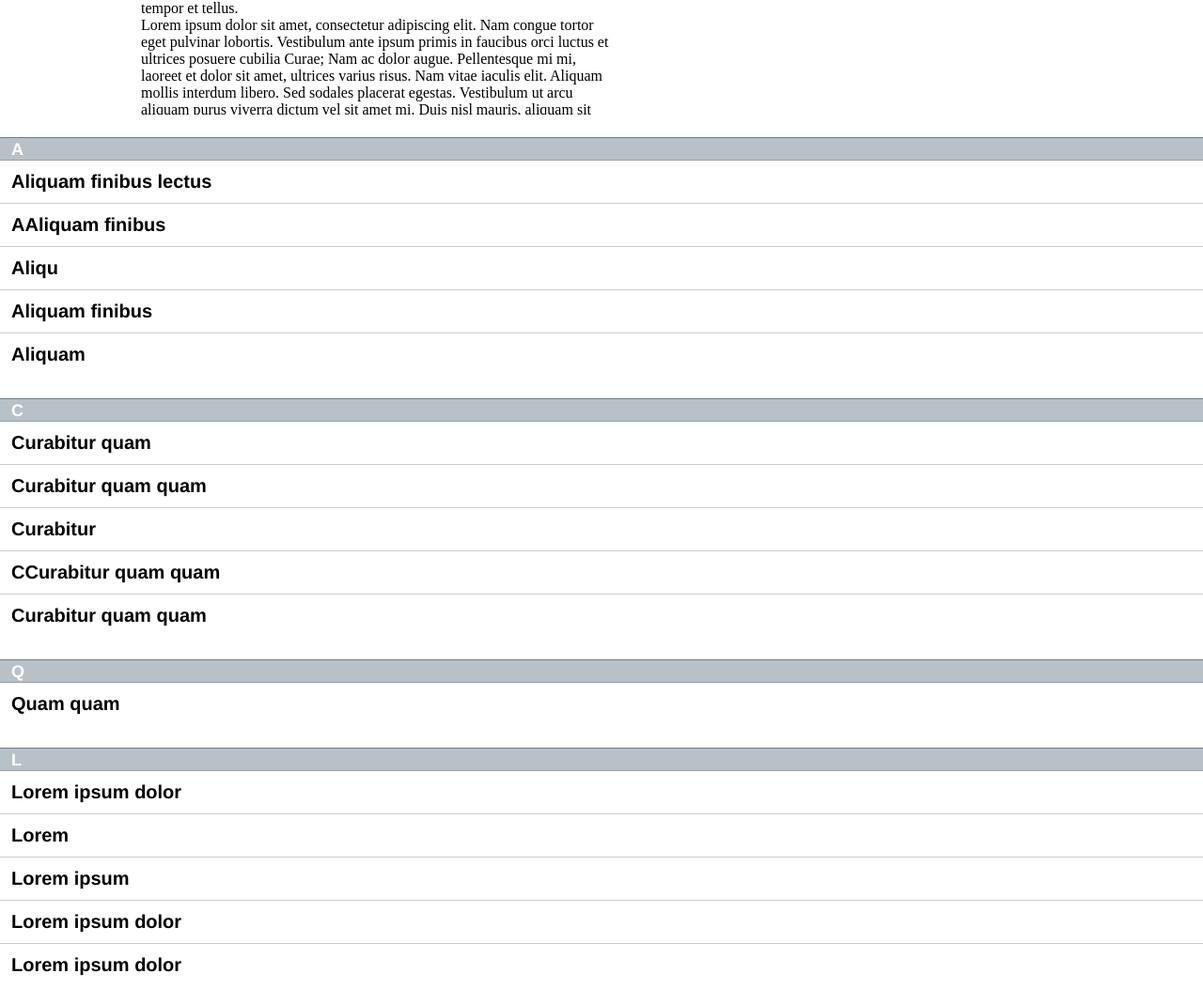
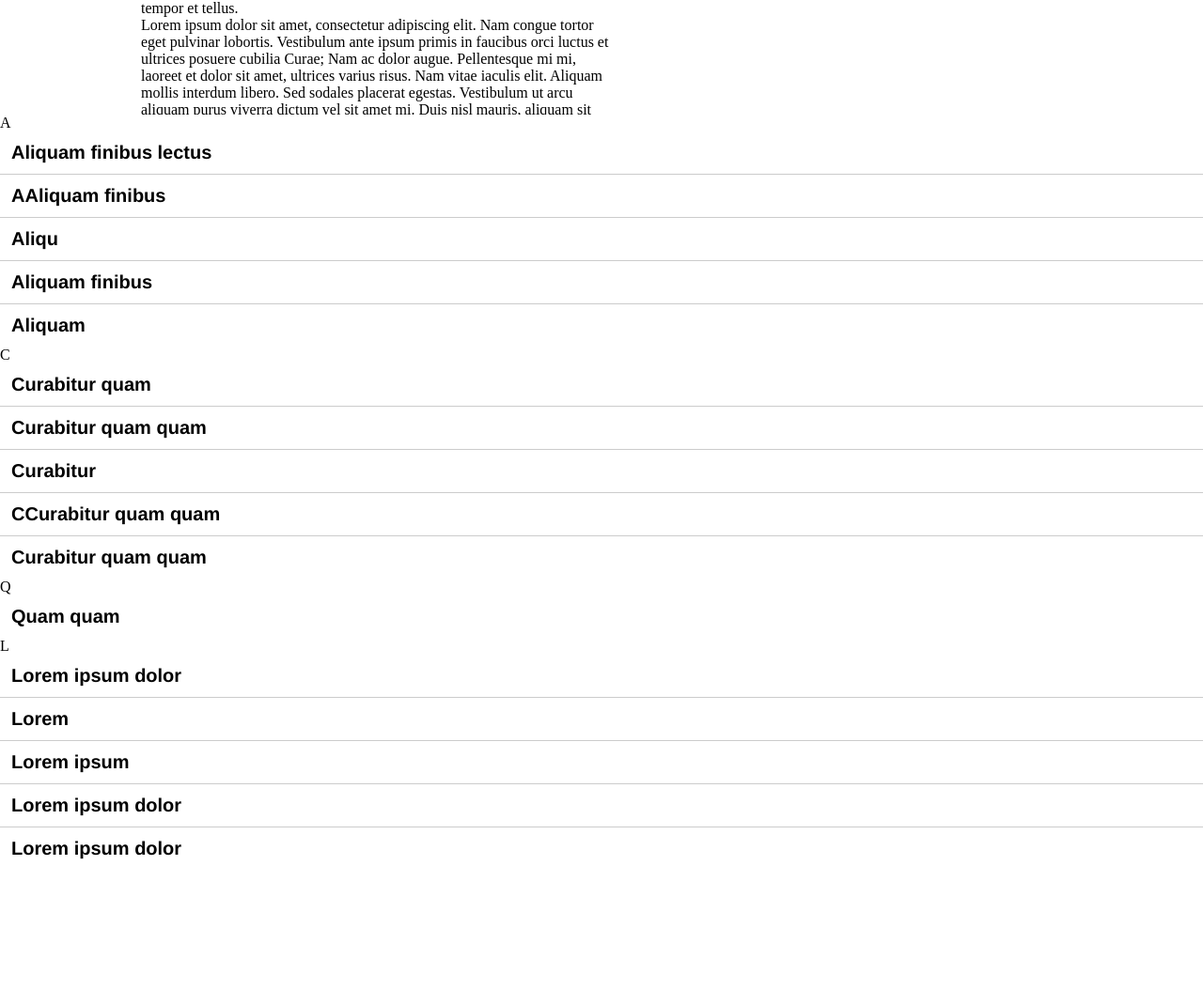
Before and after one commit to MargoGrinch/Position, a plain HTML site: page index.html in a window 1280 px wide. Shown: the part 985-2038 px from the top of the page at 94% size. Drawn offline with Linux system fonts and the light colour scheme.

Commit message:
change commit

```diff
--- a/css/style.css
+++ b/css/style.css
@@ -82,12 +82,12 @@
 	box-sizing: border-box;
 }
 
-dl{
+.forth div{
   	margin: 0;
   	padding: 24px 0 0 0;
 }
 
-dt{
+.forth div{
   	background: #B8C1C8;
   	border-bottom: 1px solid #989EA4;
   	border-top: 1px solid #717D85;
```
